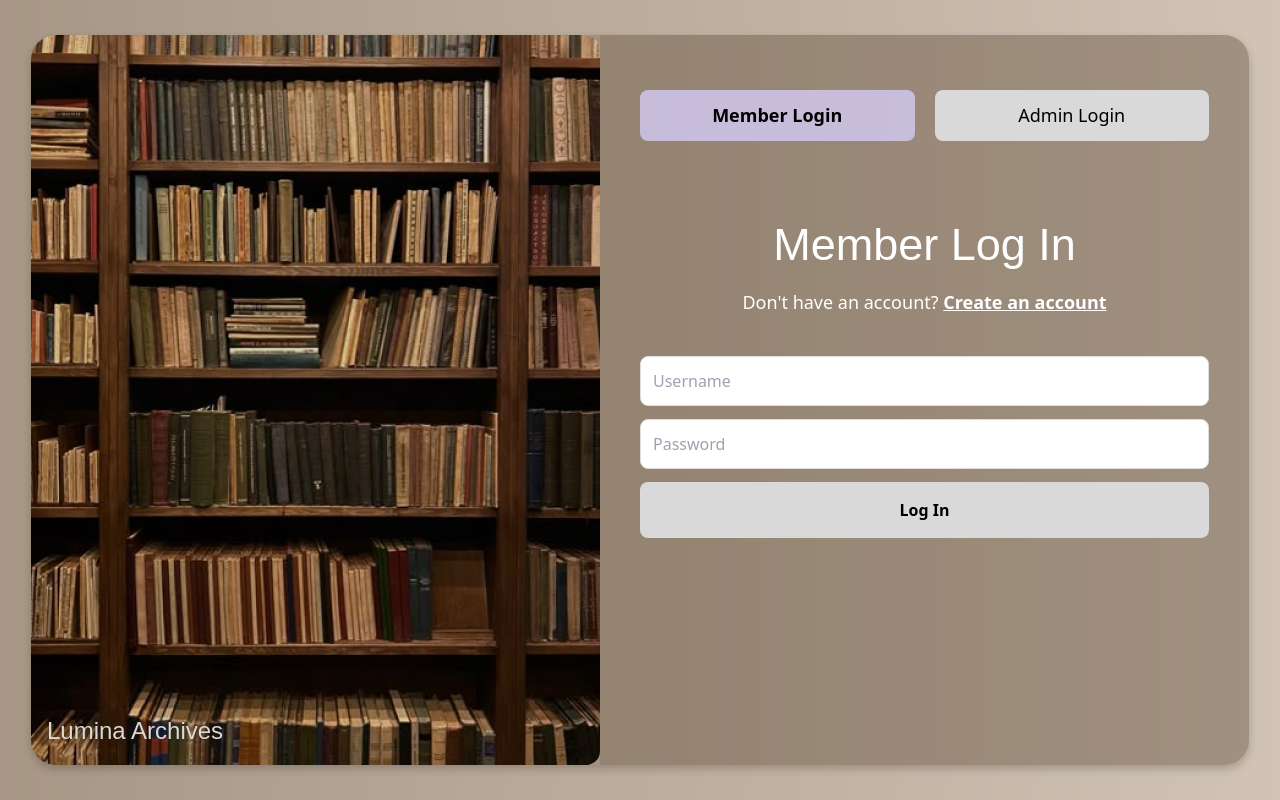
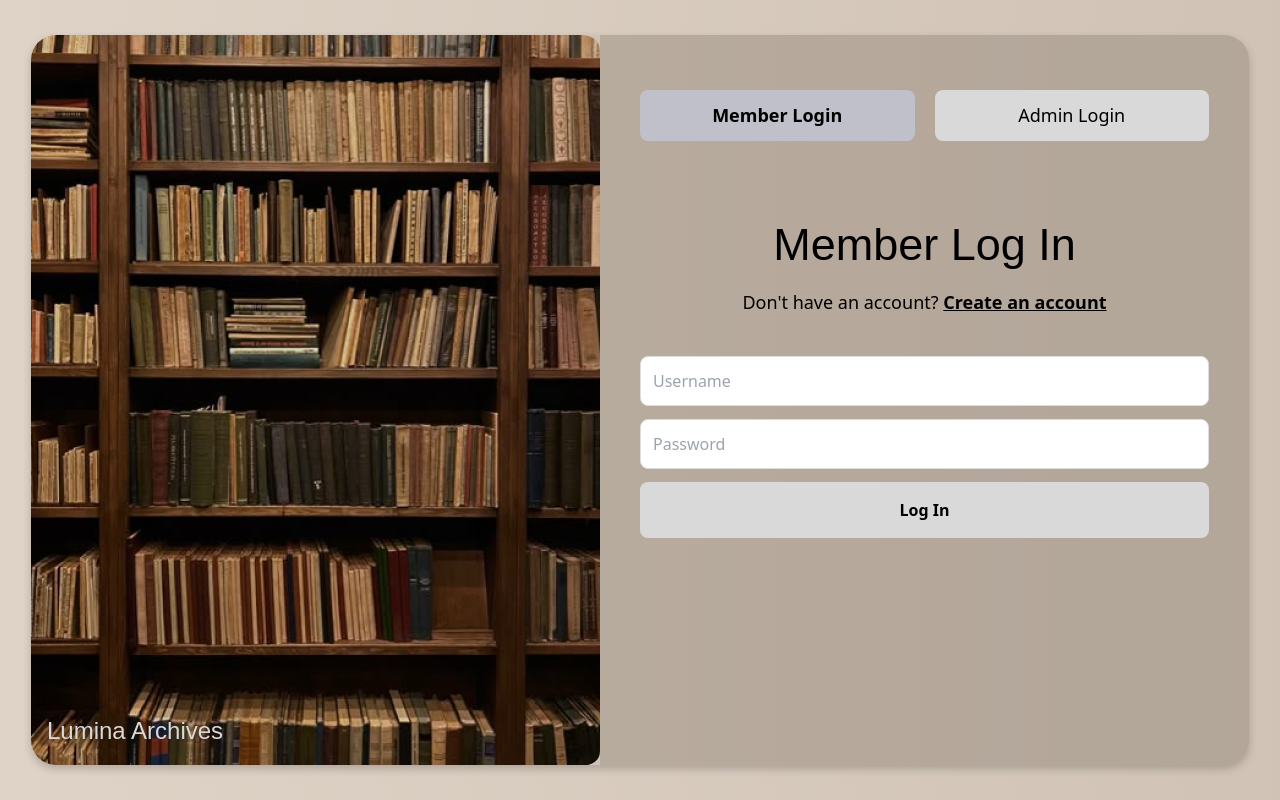
Before and after one commit to kelanwu17/COSC3380-Library-Database, a React (Create React App) app in the folder frontend/: page /Login in a window 1280 px wide. Built offline with nearby package versions, Linux system fonts and the light colour scheme; what ldrs would draw is missing.

Commit message:
login changes

```diff
--- a/frontend/src/Pages/Login Page/loginPage.css
+++ b/frontend/src/Pages/Login Page/loginPage.css
@@ -6,7 +6,7 @@
     align-items: center;
     justify-content: center;
     min-height: 100vh;
-    background: linear-gradient(to right, #816950b2, #87654163);
+    background: linear-gradient(to right, #d1c0afb2, #87654163);
 }
 
 /* Wrapper styles */
@@ -17,7 +17,7 @@
     border-radius: 25px;
     box-shadow: 0 4px 8px rgba(0, 0, 0, 0.2);
     overflow: hidden;
-    background-color: #65503c4b;
+    background-color: #b0a9a24b;
 }
 
 /* Image section styles */
@@ -71,7 +71,7 @@
 }
 
 .toggle-button.active {
-    background-color: #d6cefac4;
+    background-color: #c2c7d9c4;
     font-weight: bold;
 }
 
@@ -80,7 +80,7 @@
     font-family: 'Poppins', sans-serif;
     font-weight: 500;
     font-size: 45px;
-    color: #ffffff;
+    color: #000000;
     padding-top: 50px;
     margin-bottom: 10px;
     text-align: center;
@@ -88,7 +88,7 @@
 
 /* Signup link styles */
 .signup-link {
-    color: #ffffff;
+    color: #000000;
     margin-bottom: 40px;
     margin-top: 10px;
     text-align: center;
@@ -128,5 +128,5 @@
 }
 
 .login-button:hover {
-    background-color: #d6cefac4;
+    background-color: #c2c7d9c4;
 }
```
